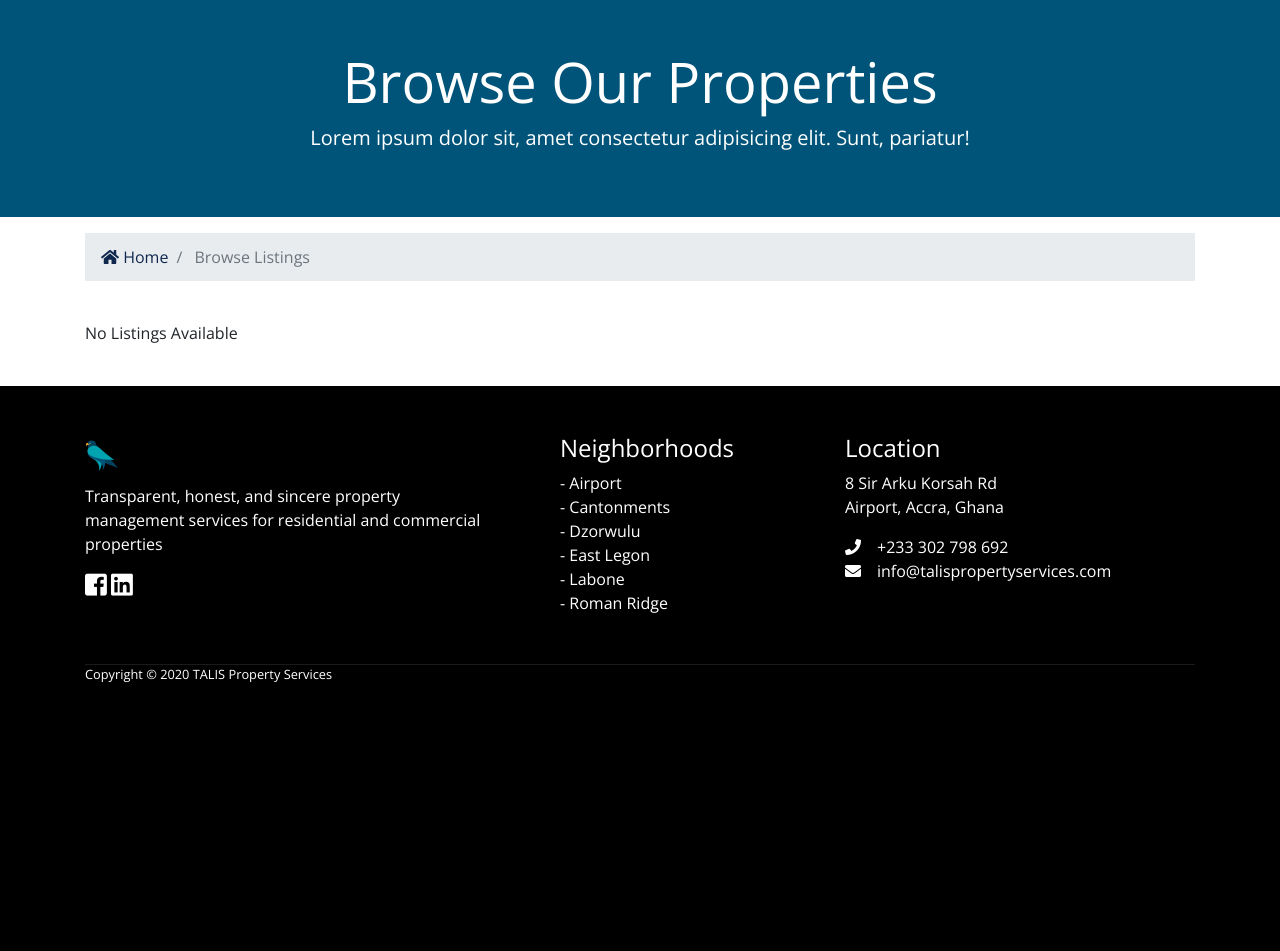
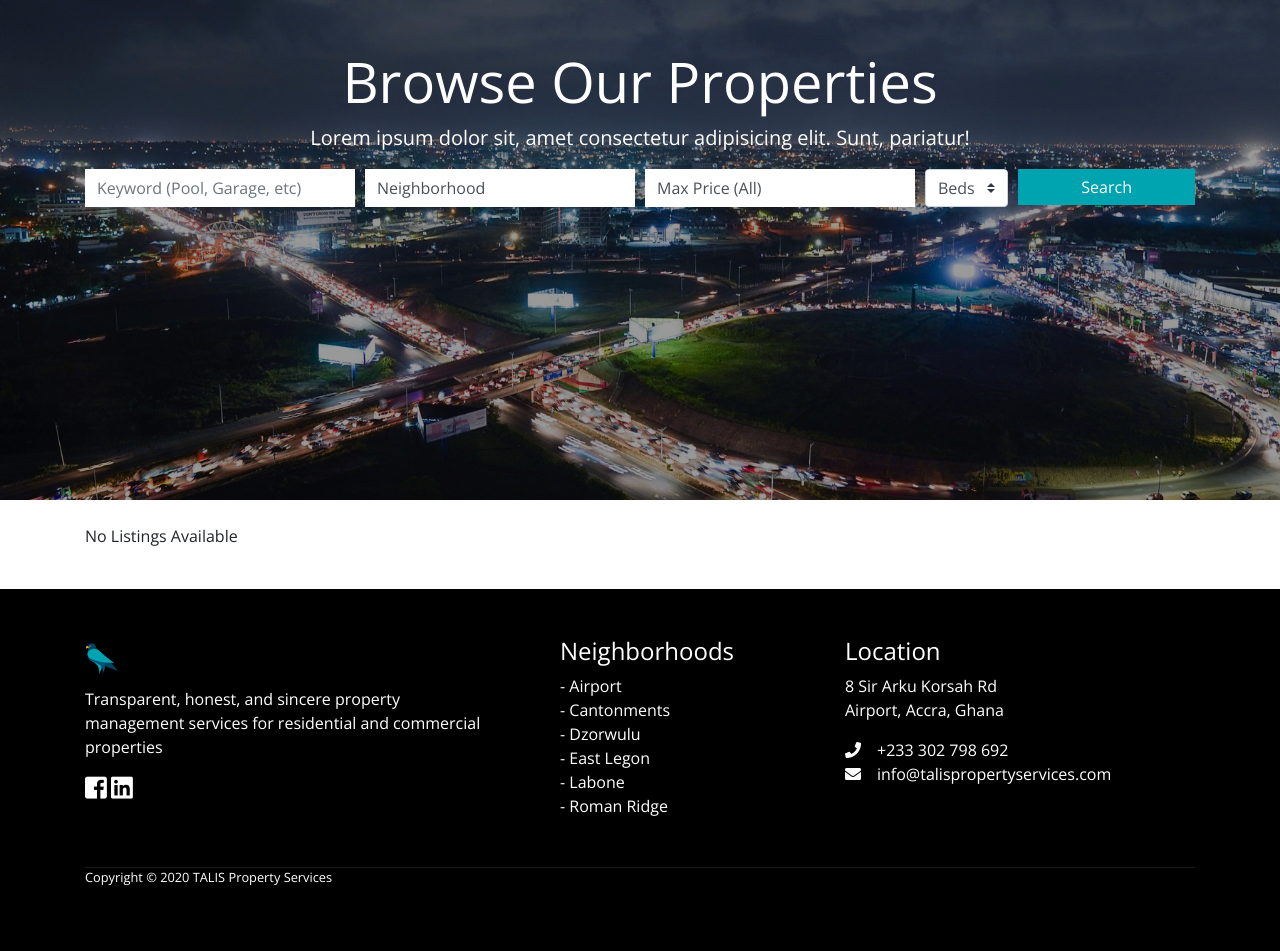
Before and after one commit to NineOneNineMedia/Talis-React-Frontend, a Django app: page /listings/ in a window 1280 px wide. Shown: the part 66-1017 px from the top of the page. Before the commit the page ends 749 px from the top, so only its background shows below. Run offline with Django 3.2, Linux system fonts and the light colour scheme; data that the repository does not hold is empty; some libraries are stand-ins or nearby versions.

Commit message:
update to entire site, added photos and fake listings for testing

```diff
--- a/Talis/static/css/style.css
+++ b/Talis/static/css/style.css
@@ -106,7 +106,7 @@ img {
 #showcase-inner {
   position: relative;
   overflow: hidden;
-  min-height: 200px;
+  min-height: 500px;
 }
 #showcase-inner::before {
   content: "";
@@ -116,9 +116,28 @@ img {
   min-height: 100%;
   width: 100%;
   background: #005479;
+  background-image: url(../img/accra-highway-header.jpeg);
+  background-size: cover;
+  background-position: center bottom;
 }
+
+#showcase-inner .overlay {
+  content: "";
+  position: absolute;
+  top: 0;
+  left: 0;
+  min-height: 500px;
+  width: 100%;
+  background: rgba(0, 0, 0, 0.4);
+}
+
 #showcase-inner.showcase-search {
   min-height: 270px;
+}
+
+select {
+  -webkit-appearance: none;
+  -webkit-border-radius: 0px;
 }
 
 .listing-preview a {
@@ -196,3 +215,7 @@ img {
     font-size: 40px;
   }
 }
+
+.bg-img {
+  background-image: url(../Talis/static/img/accra-highway-header.jpeg);
+}
--- a/listings/models.py
+++ b/listings/models.py
@@ -1,14 +1,13 @@
 from django.db import models
 from datetime import datetime
 from realtors.models import Realtor
+
 
 class Listing(models.Model):
     realtor = models.ForeignKey(Realtor, on_delete=models.DO_NOTHING)
     title = models.CharField(max_length=200)
     address = models.CharField(max_length=200)
-    city = models.CharField(max_length=200)
-    state = models.CharField(max_length=200)
-    zipcode = models.CharField(max_length=20)
+    neighborhood = models.CharField(max_length=200)
     description = models.TextField(blank=True)
     price = models.IntegerField()
     bedrooms = models.IntegerField()
@@ -25,5 +24,6 @@ class Listing(models.Model):
     photo_6 = models.ImageField(upload_to='photos/%Y/%m/%d/', blank=True)
     is_published = models.BooleanField(default=True)
     list_date = models.DateTimeField(default=datetime.now, blank=True)
+
     def __str__(self):
         return self.title
--- a/listings/views.py
+++ b/listings/views.py
@@ -1,8 +1,9 @@
 from django.shortcuts import get_object_or_404, render
 from django.core.paginator import EmptyPage, PageNotAnInteger, Paginator
-from .choices import price_choices, bedroom_choices, state_choices
+from .choices import price_choices, bedroom_choices, neighborhood_choices
 
 from .models import Listing
+
 
 def index(request):
     listings = Listing.objects.order_by('-list_date').filter(is_published=True)
@@ -14,7 +15,6 @@ def index(request):
     context = {
         'listings': paged_listings
     }
-
 
     return render(request, 'listings/listings.html', context)
 
@@ -32,21 +32,18 @@ def listing(request, listing_id):
 def search(request):
     queryset_list = Listing.objects.order_by('-list_date')
 
-    #Keywords
+    # Keywords
     if 'keywords' in request.GET:
         keywords = request.GET['keywords']
         if keywords:
-            queryset_list = queryset_list.filter(description__icontains=keywords)
+            queryset_list = queryset_list.filter(
+                description__icontains=keywords)
 
-    if 'city' in request.GET:
-        city = request.GET['city']
-        if city:
-            queryset_list = queryset_list.filter(city__iexact=city)
-
-    if 'state' in request.GET:
-        state = request.GET['state']
-        if state:
-            queryset_list = queryset_list.filter(state__iexact=state)
+    if 'neighborhood' in request.GET:
+        neighborhood = request.GET['neighborhood']
+        if neighborhood:
+            queryset_list = queryset_list.filter(
+                neighborhood__iexact=neighborhood)
 
     if 'bedrooms' in request.GET:
         bedrooms = request.GET['bedrooms']
@@ -61,7 +58,7 @@ def search(request):
     context = {
         'price_choices': price_choices,
         'bedroom_choices': bedroom_choices,
-        'state_choices': state_choices,
+        'neighborhood_choices': neighborhood_choices,
         'listings': queryset_list,
         'values': request.GET
     }
--- a/templates/listings/listings.html
+++ b/templates/listings/listings.html
@@ -6,28 +6,61 @@
 
 {% block content%}
 <section id="showcase-inner" class="py-5 text-white">
-    <div class="container">
+    <div class="container align-content-center">
+        <div class="overlay"></div>
         <div class="row text-center">
             <div class="col-md-12">
                 <h1 class="display-4">Browse Our Properties</h1>
                 <p class="lead">Lorem ipsum dolor sit, amet consectetur adipisicing elit. Sunt, pariatur!</p>
             </div>
         </div>
+        <div class="row text-center">
+            <div class="col-md-12">
+                <form action="{% url 'search' %}">
+                    <!-- Form Row 1 -->
+                    <div class="form-row">
+                        <div class="col-md-3 mb-3">
+                            <label class="sr-only">Keywords</label>
+                            <input type="text" name="keywords" class="form-control border-0 rounded-0"
+                                placeholder="Keyword (Pool, Garage, etc)" value="{{ values.keywords }}">
                         </div>
-</section>
-
-<!-- Breadcrumb -->
-<section id="bc" class="mt-3">
-    <div class="container">
-        <nav aria-label="breadcrumb rounded-0">
-            <ol class="breadcrumb rounded-0">
-                <li class="breadcrumb-item">
-                    <a href="index.html">
-                        <i class="fas fa-home"></i> Home</a>
-                </li>
-                <li class="breadcrumb-item active"> Browse Listings</li>
-            </ol>
-        </nav>
+                        <div class="col-md-3 mb-3 rounded-0">
+                            <label class="sr-only rounded-0">Neighborhood</label>
+                            <select name="state" class="form-control border-0 rounded-0">
+                                <option class="rounded-0" selected="true" disabled="disabled">Neighborhood</option>
+                                {% for key,value in neighborhood_choices.items %}
+                                <option value="{{ key }}" {% if key == values.neighborhood %} selected {% endif %}>
+                                    {{ value }}
+                                </option>
+                                {% endfor %}
+                            </select>
+                        </div>
+                        <div class="col-md-3 mb-3">
+                            <select name="price" class="form-control my-select border-0 rounded-0">
+                                <option selected="true" disabled="disabled">Max Price (All)</option>
+                                {% for key,value in price_choices.items %}
+                                <option value="{{ key }}" {% if key == values.price %} selected {% endif %}>{{ value }}
+                                </option>
+                                {% endfor %}
+                            </select>
+                        </div>
+                        <div class="col-md-1 mb-3">
+                            <label class="sr-only">Beds</label>
+                            <select name="bedrooms" class="custom-select my-select">
+                                <option selected="true" disabled="disabled">Beds</option>
+                                {% for key,value in bedroom_choices.items %}
+                                <option value="{{ key }}" {% if key == values.bedrooms %} selected {% endif %}>
+                                    {{ value }}</option>
+                                {% endfor %}
+                            </select>
+                        </div>
+                        <div class="col-md-2 mb-3">
+                            <button class="btn btn-secondary btn-block  rounded-0" type="submit">Search</button>
+                        </div>
+                    </div>
+                </form>
+            </div>
+        </div>
     </div>
 </section>
 
@@ -38,32 +71,30 @@
             {% if listings %}
             {% for listing in listings %}
             <div class="col-md-6 col-lg-4 mb-4">
-                <div class="card listing-preview rounded-0">
+                <a href="{% url 'listing' listing.id %}">
+                    <div class="card rounded-0 listing-preview">
                         <img class="card-img-top rounded-0" src="{{ listing.photo_main.url }}" alt="">
                         <div class="card-img-overlay">
-                        <!-- <h2>
-                            <span class="badge badge-secondary text-white">{{ listing.price | intcomma }}</span>
-                        </h2> -->
+                            <h2>
+                                <!-- <span class="badge badge-secondary text-white">${{ listing.price | intcomma }}</span> -->
+                            </h2>
                         </div>
                         <div class="card-body">
-                        <div class="listing-heading text-center">
-                            <h4 class="text-primary">{{ listing.title }}</h4>
-                            <p>
-                                <i class="fas fa-map-marker text-secondary"></i>{{ listing.city }} {{ listing.state }}
-                                {{ listing.zipcode }}</p>
-                        </div>
-                        <hr>
-                        <div class="row py-2 text-secondary">
-                            <div class="col-6">
-                                <i class="fas fa-bed"></i> Bedrooms: {{ listing.bedrooms }}</div>
-                            <div class="col-6">
-                                <i class="fas fa-bath"></i> Bathrooms: {{ listing.bathrooms }}</div>
-                        </div>
-                        <hr>
-                        <a href="{% url 'listing' listing.id %}" class="btn btn-primary btn-block rounded-0">More
-                            Info</a>
+                            <div class="row text-black-50 justify-content-center text-center p-0">
+                                <div class="col-8">
+                                    <span class="text-dark">{{ listing.title }}</span>
+                                    <br>
+                                    {{ listing.neighborhood }}
+                                    <br>
+                                    Price: ${{ listing.price }}
+                                    <br>
+                                    Beds: {{ listing.bedrooms }} | Baths: {{ listing.bathrooms }}
                                 </div>
                             </div>
+                        </div>
+                    </div>
+                </a>
+
             </div>
             {% endfor %}
             {% else %}
--- a/templates/pages/about.html
+++ b/templates/pages/about.html
@@ -9,7 +9,7 @@
     <div class="container">
         <div class="row text-center">
             <div class="col-md-12">
-                <h1 class="display-4">About MXN Real Estate</h1>
+                <h1 class="display-4">Our Story</h1>
                 <p class="lead">Lorem ipsum dolor sit, amet consectetur adipisicing elit. Sunt, pariatur!</p>
             </div>
         </div>
@@ -20,7 +20,7 @@
 <section id="bc" class="mt-3">
     <div class="container">
         <nav aria-label="breadcrumb">
-            <ol class="breadcrumb">
+            <ol class="breadcrumb rounded-0">
                 <li class="breadcrumb-item">
                     <a href="index.html">
                         <i class="fas fa-home"></i> Home</a>
--- a/templates/partials/_navbar.html
+++ b/templates/partials/_navbar.html
@@ -65,7 +65,7 @@
                 </li>
                 <li {% if 'listings' in request.path %} class="nav-item active mr-3" {% else %} class="nav-item mr-3"
                     {% endif %}>
-                    <a class="nav-link" href="{% url 'listings' %}">Featured Listings</a>
+                    <a class="nav-link" href="{% url 'listings' %}">Available Listings</a>
                 </li>
             </ul>
 
```
Also changed, not shown: listings/admin.py (+6 -2 lines), listings/choices.py (+7 -58 lines), pages/views.py (+8 -5 lines), templates/listings/listing.html (+24 -48 lines), templates/pages/index.html (+19 -19 lines), Talis/static/img/Kitchen.jpg (added), Talis/static/img/accra-highway-header.jpeg (added), Talis/static/img/blackfam.jpg (added), Talis/static/img/familymovingin.jpg (added), listings/migrations/0002_auto_20200207_1856.py (added), 1 other file. Lines whose indentation alone changed are shown as unchanged.
